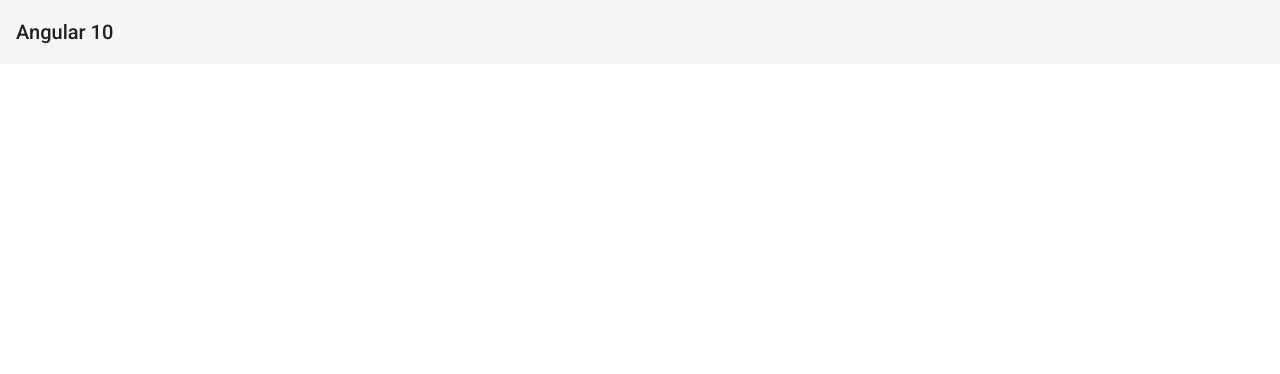
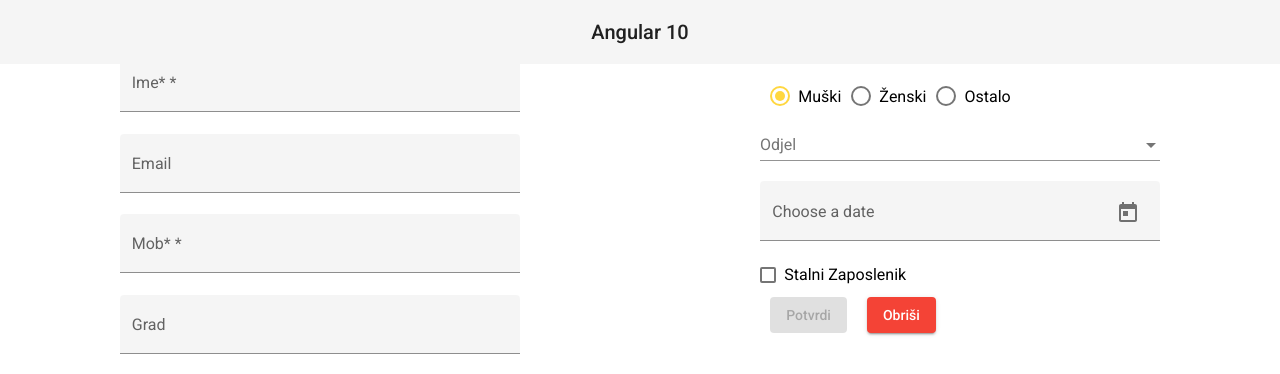
Before and after one commit to alenskupnjak/angular10CRUDtablica, an Angular app: page / in a window 1280 px wide. Shown: the top 374 px of the page. Built offline with nearby package versions, Linux system fonts and the light colour scheme.

Commit message:
002 izrada forme

```diff
--- a/src/app/app.component.ts
+++ b/src/app/app.component.ts
@@ -1,6 +1,7 @@
 import { Component, isDevMode, OnInit } from '@angular/core';
 
 @Component({
+  moduleId: 'module.id',
   selector: 'app-root',
   templateUrl: './app.component.html',
   styleUrls: ['./app.component.css'],
--- a/src/app/app.module.ts
+++ b/src/app/app.module.ts
@@ -1,16 +1,25 @@
 import { BrowserModule } from '@angular/platform-browser';
 import { NgModule } from '@angular/core';
 import { BrowserAnimationsModule } from '@angular/platform-browser/animations';
+import { ReactiveFormsModule } from '@angular/forms';
+import { CUSTOM_ELEMENTS_SCHEMA } from '@angular/core';
 import { MaterialModule } from './material/material.module';
 
 import { AppComponent } from './app.component';
 import { ZaposleniciComponent } from './zaposlenici/zaposlenici.component';
 import { ZaposlenikComponent } from './zaposlenici/zaposlenik/zaposlenik.component';
+import { ZaposleniciService } from './shared/zaposlenici.service';
 
 @NgModule({
   declarations: [AppComponent, ZaposleniciComponent, ZaposlenikComponent],
-  imports: [BrowserModule, BrowserAnimationsModule, MaterialModule],
-  providers: [],
+  imports: [
+    BrowserModule,
+    BrowserAnimationsModule,
+    MaterialModule,
+    ReactiveFormsModule,
+  ],
+  providers: [ZaposleniciService],
   bootstrap: [AppComponent],
+  schemas: [CUSTOM_ELEMENTS_SCHEMA],
 })
 export class AppModule {}
--- a/src/app/shared/zaposlenici.service.ts
+++ b/src/app/shared/zaposlenici.service.ts
@@ -1,9 +1,42 @@
 import { Injectable } from '@angular/core';
+import { FormGroup, FormControl, Validators } from '@angular/forms';
 
 @Injectable({
-  providedIn: 'root'
+  providedIn: 'root',
 })
 export class ZaposleniciService {
+  constructor() {}
 
-  constructor() { }
+  formdata: FormGroup = new FormGroup({
+    // $ zbci da je unique- vrijednost
+    $key: new FormControl(null),
+    ime: new FormControl('', Validators.required),
+    email: new FormControl('', Validators.email),
+    mobile: new FormControl('', [Validators.required, Validators.minLength(5)]),
+    grad: new FormControl(''),
+    spol: new FormControl('1'),
+    odjel: new FormControl(0),
+    datumZaposlenja: new FormControl(''),
+    stalnoZaposlenja: new FormControl(false),
+  });
+
+
+
+  initializeFormGroup() {
+    this.formdata.setValue({
+      $key: null,
+      ime: '',
+      email: '',
+      mobile: '',
+      grad: '',
+      spol: '1',
+      odjel: 0,
+      datumZaposlenja: '',
+      stalnoZaposlenja: false
+    });
+  }
+
+  getData() {
+    return this.formdata;
+  }
 }
--- a/src/app/zaposlenici/zaposlenici.component.html
+++ b/src/app/zaposlenici/zaposlenici.component.html
@@ -5,4 +5,6 @@
      <span>Angular 10</span>
     <span class="fill-remaining-space"></span>
   </mat-toolbar>
+
+  <app-zaposlenik></app-zaposlenik>
 </div>
--- a/src/app/zaposlenici/zaposlenik/zaposlenik.component.html
+++ b/src/app/zaposlenici/zaposlenik/zaposlenik.component.html
@@ -1 +1,92 @@
-<p>zaposlenik works!</p>
+<!-- [formGroup] - import { ReactiveFormsModule } from '@angular/forms' !!! -->
+<!-- import {MatInputModule} from '@angular/material/input'; -->
+<!-- matInput  i INPUT obavezan -->
+<form [formGroup]="formdata" class="noraml-form">
+  <mat-grid-list cols="2" rowHeight="300px">
+    <mat-grid-tile>
+      <div class="controles-container">
+        <input type="hidden" formControlName="$key">
+        <!-- import { MatFormFieldModule } from '@angular/material/form-field'; -->
+        <mat-form-field appearance="fill">
+          <mat-label>Ime*</mat-label>
+          <input formControlName="ime" matInput>
+          <mat-error>Ime je obavezno</mat-error>
+        </mat-form-field>
+
+        <mat-form-field appearance="fill">
+          <mat-label>Email</mat-label>
+          <input formControlName="email" matInput>
+          <mat-error>Email je obavezan</mat-error>
+        </mat-form-field>
+
+        <mat-form-field appearance="fill">
+          <mat-label>Mob*</mat-label>
+          <input formControlName="mobile" matInput>
+          <mat-error *ngIf="seviceZaposlenici.formdata.controls['mobile'].errors?.required">
+            This field is mandatory.
+          </mat-error>
+          <mat-error *ngIf="seviceZaposlenici.formdata.controls['mobile'].errors?.minlength">
+            Minimum 8 characters needed.
+          </mat-error>
+        </mat-form-field>
+
+        <mat-form-field appearance="fill">
+          <mat-label>Grad</mat-label>
+          <input formControlName="grad" matInput>
+        </mat-form-field>
+      </div>
+    </mat-grid-tile>
+
+    <mat-grid-tile>
+      <div class="controles-container">
+        <div class="add-bottom-padding">
+          <mat-radio-group formControlName="spol" aria-label="Select an option">
+            <mat-radio-button value="1">Muški</mat-radio-button>
+            <mat-radio-button value="2">Ženski</mat-radio-button>
+            <mat-radio-button value="3">Ostalo</mat-radio-button>
+          </mat-radio-group>
+        </div>
+        <!-- import { MatSelectModule } from '@angular/material/select'; -->
+        <mat-form-field>
+          <mat-select formControlName="odjel" placeholder="Odjel">
+            <mat-option *ngFor="let data of odjeli" [value]="data.id">
+              {{data.viewValue}}
+            </mat-option>
+          </mat-select>
+        </mat-form-field>
+
+        <!-- import { MatDatepickerModule } from '@angular/material/datepicker'; -->
+        <!-- import { MatNativeDateModule } from '@angular/material/core'; -->
+        <mat-form-field appearance="fill">
+          <mat-label>Choose a date</mat-label>
+          <input matInput formControlName="datumZaposlenja" [matDatepicker]="picker" placeholder="Upisi datum">
+          <mat-datepicker-toggle matSuffix [for]="picker"></mat-datepicker-toggle>
+          <mat-datepicker #picker></mat-datepicker>
+        </mat-form-field>
+
+        <div class="boja">
+          <mat-checkbox formControlName="stalnoZaposlenja" class="boja">Stalni Zaposlenik</mat-checkbox>
+          <!-- <mat-checkbox class="example-margin" [disabled]="true">Disabled</mat-checkbox> -->
+        </div>
+
+        <div class="button-row">
+          <button mat-raised-button
+          color="primary"
+          type="submit"
+          [disabled]="seviceZaposlenici.formdata.invalid"
+          (click)="onVidi()">
+            Potvrdi
+          </button>
+          <button mat-raised-button
+          color="warn" type="submit"
+          (click)="onClear()">
+            Obriši
+          </button>
+        </div>
+      </div>
+    </mat-grid-tile>
+
+    <!-- <mat-grid-tile>3</mat-grid-tile> -->
+    <!-- <mat-grid-tile>4</mat-grid-tile> -->
+  </mat-grid-list>
+</form>
--- a/src/app/zaposlenici/zaposlenik/zaposlenik.component.ts
+++ b/src/app/zaposlenici/zaposlenik/zaposlenik.component.ts
@@ -1,15 +1,40 @@
 import { Component, OnInit } from '@angular/core';
+// import { MatDialogRef } from '@angular/material/dialog';
+// import { FormControl } from '@angular/forms';
 
+import { ZaposleniciService } from '../../shared/zaposlenici.service';
+
+interface Odjel {
+  id: string;
+  viewValue: string;
+}
 @Component({
+  moduleId: 'module.id',
   selector: 'app-zaposlenik',
   templateUrl: './zaposlenik.component.html',
-  styleUrls: ['./zaposlenik.component.css']
+  styleUrls: ['./zaposlenik.component.css'],
 })
 export class ZaposlenikComponent implements OnInit {
+  odjeli: Odjel[] = [
+    { id: 'dep-0', viewValue: 'Nabave' },
+    { id: 'dep-1', viewValue: 'Prodaje' },
+    { id: 'dep-2', viewValue: 'Razvoj' },
+  ];
 
-  constructor() { }
+  // podaci forme
+  formdata;
+  constructor(public seviceZaposlenici: ZaposleniciService) {}
 
   ngOnInit(): void {
+    // podaci u formi
+    this.formdata = this.seviceZaposlenici.getData();
   }
 
+  onClear() {
+    this.formdata.reset();
+  }
+
+  onVidi() {
+    console.log(this.formdata);
+  }
 }
--- a/src/styles.css
+++ b/src/styles.css
@@ -3,3 +3,31 @@
 
 html, body { height: 100%; }
 body { margin: 0; font-family: Roboto, "Helvetica Neue", sans-serif; }
+
+
+.fill-remaining-space {
+  /* This fills the remaining space, by using flexbox.
+       Every toolbar row uses a flexbox row layout. */
+  flex: 1 1 auto;
+}
+
+.controles-container {
+  display: flex;
+  flex-direction: column;
+  width: 400px;
+  /* width: 100%; */
+  padding: 5%;
+}
+
+.add-bottom-padding {
+  padding-bottom: 10px;
+}
+
+/* radio group */
+mat-radio-group mat-radio-button {
+  margin-left: 10px;
+}
+
+.button-row button {
+  margin: 10px;
+}
```
Also changed, not shown: src/app/material/material.module.ts (+30 -21 lines).
